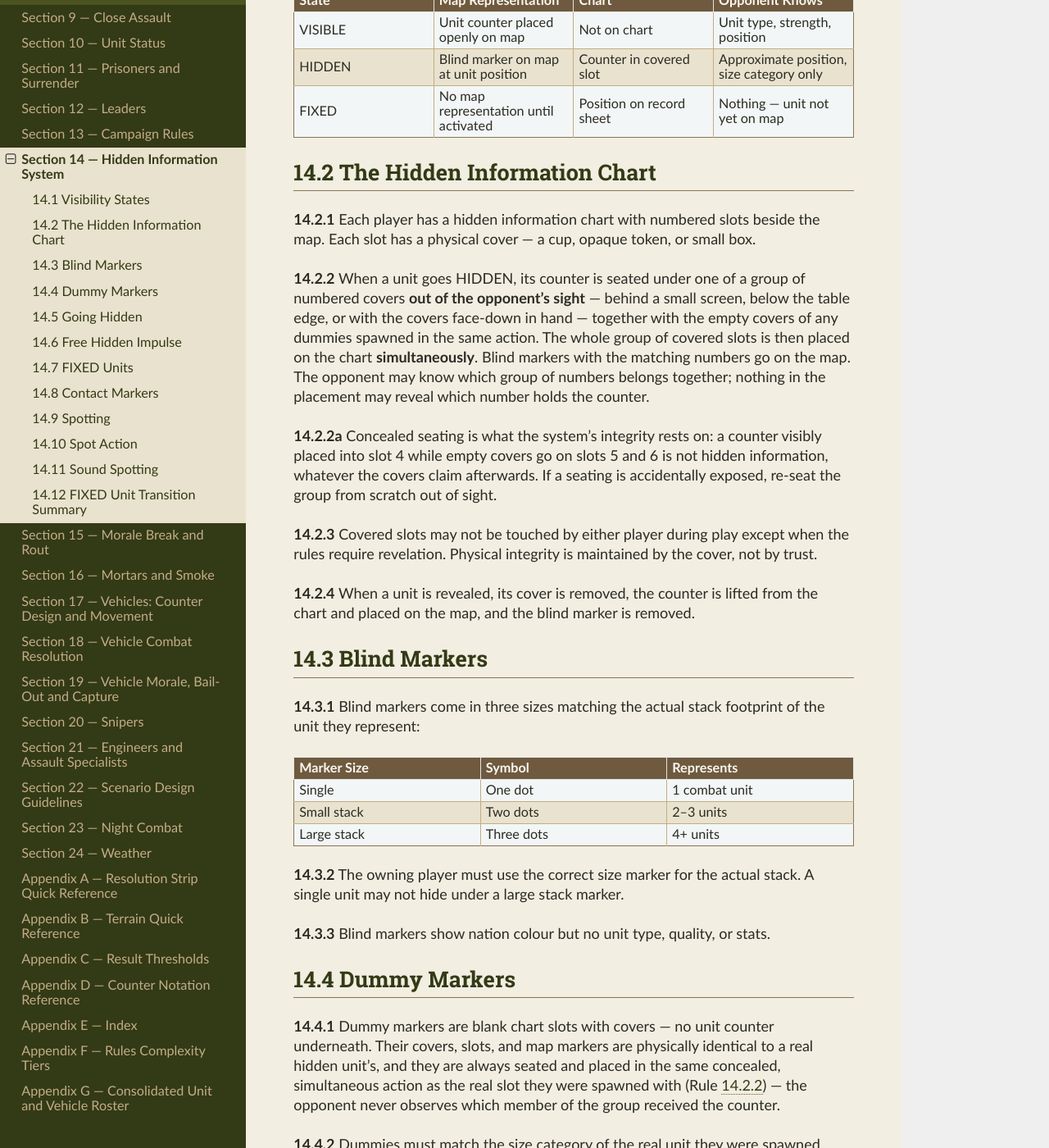
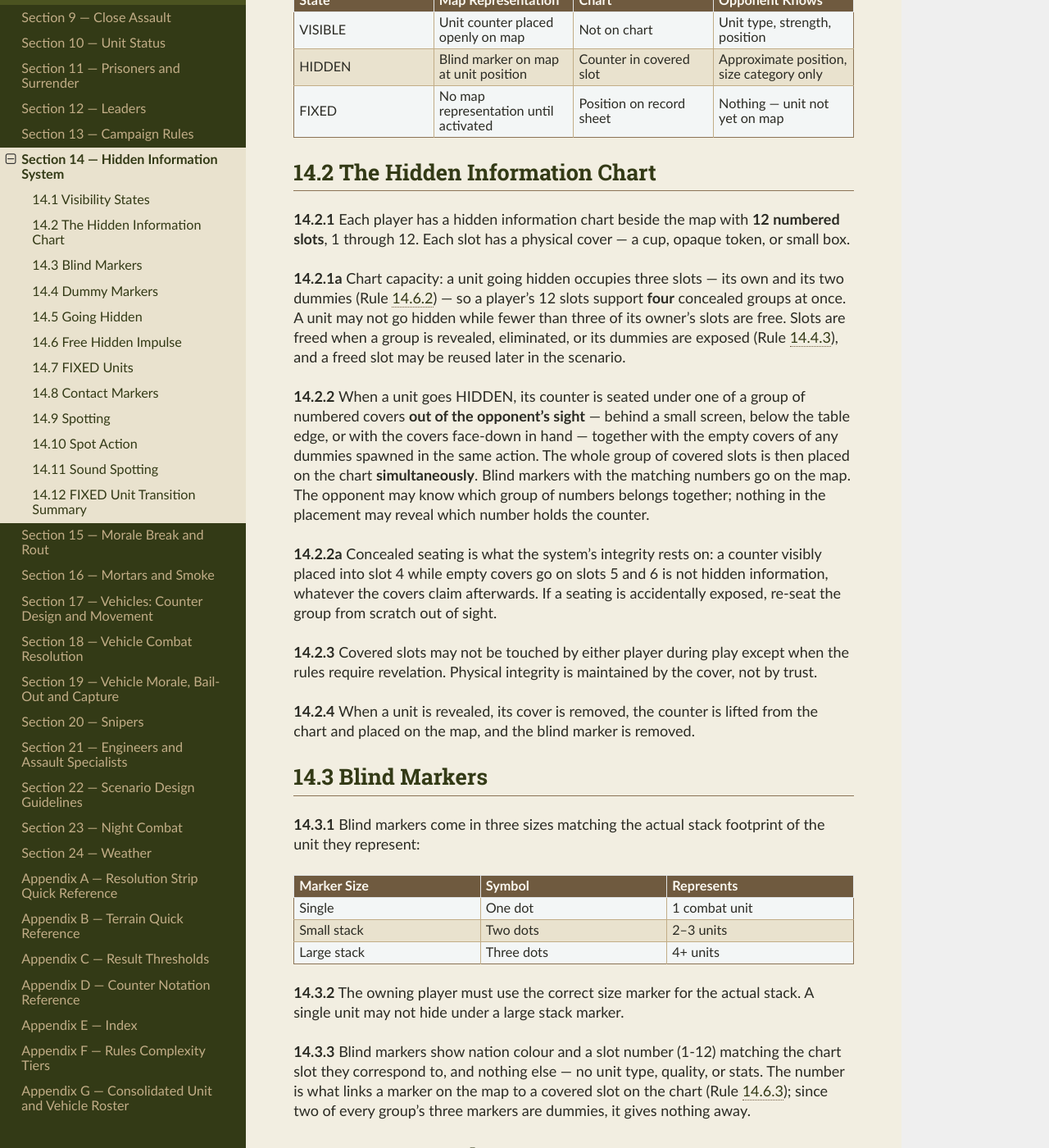
Before and after one commit to spugnoid/wdr-wargame, a Sphinx documentation site: the page built from docs/source/section_14__hidden_information_system.rst, in a window 1280 px wide and 1400 px high, scrolled down 425 px. Shown: the whole window at 82% size. Built offline with Sphinx 7.4.7 and the Read the Docs theme 3.1.0, drawn with Linux system fonts in a browser that asks for light colours.

Commit message:
Set the hidden information chart at 12 slots per player
Rule 14.2.1 and the components list both called for "numbered slots"
without ever saying how many, so a player could not build the one
component the whole of Section 14 runs on. Set at 12 per player, as the
designer chose.

- 14.2.1 states 12 slots, numbered 1-12
- 14.2.1a adds the capacity rule this implies: a hidden unit occupies
  three slots, its own plus the two dummies 14.6.2 requires, so 12 slots
  carry four concealed groups and a unit may not go hidden with fewer
  than three free. Slots free up on reveal, elimination or dummy
  exposure, and can be reused
- 14.3.3 now says blind markers carry a slot number as well as nation
  colour. 14.6.3 already required "the three matching numbered blind
  markers" while 14.3.3 said markers showed nothing but colour, so the
  numbering the system depends on existed nowhere. Two of every three
  markers are dummies, so the number gives nothing away
- components list gets real quantities in place of TBD

Also resolves a contradiction the components list carried: dummy markers
were listed as nation-neutral while 14.4.1 requires their map markers be
"physically identical" to a real hidden unit's, which are nation
coloured. A nation-neutral dummy beside a coloured blind marker is
identifiable on sight, which defeats the system entirely. Resolved in
favour of 14.4.1 -- dummies are per nation and numbered like any other.

sphinx -W clean.

Co-Authored-By: Claude Opus 5 <noreply@anthropic.com>
Claude-Session: https://claude.ai/code/session_015yXELFrfaqQ4wwWFdrsDSf

```diff
--- a/docs/source/section_14__hidden_information_system.rst
+++ b/docs/source/section_14__hidden_information_system.rst
@@ -41,13 +41,21 @@ With Deepest Regret... uses a physical hidden information system to model the fo
 ----------------------------------
 
 
-**14.2.1**  Each player has a hidden information chart with numbered slots beside the map. Each slot has a physical cover — a cup, opaque token, or small box.
+**14.2.1**  Each player has a hidden information chart beside the map with **12 numbered slots**, 1 through 12. Each slot has a physical cover — a cup, opaque token, or small box.
 
 .. container:: rule-guide
 
    **Why:** Gives the hidden-information system a physical, off-map home for concealed counters, since the whole system depends on something in the real world actually hiding information from the opponent — a chart with numbered, physically covered slots is that mechanism.
 
-   **Example:** A player's hidden information chart has numbered slots 1 through however many are needed, each with its own opaque cover, sitting beside the map where the opponent cannot see underneath any of them.
+   **Example:** A player's hidden information chart has slots numbered 1 through 12, each with its own opaque cover, sitting beside the map where the opponent cannot see underneath any of them.
+
+**14.2.1a**  Chart capacity: a unit going hidden occupies three slots — its own and its two dummies (Rule 14.6.2) — so a player's 12 slots support **four** concealed groups at once. A unit may not go hidden while fewer than three of its owner's slots are free. Slots are freed when a group is revealed, eliminated, or its dummies are exposed (Rule 14.4.3), and a freed slot may be reused later in the scenario.
+
+.. container:: rule-guide
+
+   **Why:** Fixes a real, physical limit rather than leaving the chart notionally unbounded, so the components list can state a definite quantity and a player always knows whether a Go Hidden action is legal before declaring it. Four concurrent groups comfortably exceeds what a platoon-sized force can usefully conceal, while keeping the chart small enough to sit beside the map.
+
+   **Example:** A player with three groups already concealed has nine slots occupied and three free — enough for a fourth unit to go hidden, but not a fifth until one of the existing groups is revealed.
 
 **14.2.2**  When a unit goes HIDDEN, its counter is seated under one of a group of numbered covers **out of the opponent's sight** — behind a small screen, below the table edge, or with the covers face-down in hand — together with the empty covers of any dummies spawned in the same action. The whole group of covered slots is then placed on the chart **simultaneously**. Blind markers with the matching numbers go on the map. The opponent may know which group of numbers belongs together; nothing in the placement may reveal which number holds the counter.
 
@@ -119,7 +127,7 @@ With Deepest Regret... uses a physical hidden information system to model the fo
 
    **Example:** A single unit going hidden must use the single (one-dot) marker — it cannot deliberately use a large-stack (three-dot) marker to bluff the opponent into thinking a bigger force is present.
 
-**14.3.3**  Blind markers show nation colour but no unit type, quality, or stats.
+**14.3.3**  Blind markers show nation colour and a slot number (1-12) matching the chart slot they correspond to, and nothing else — no unit type, quality, or stats. The number is what links a marker on the map to a covered slot on the chart (Rule 14.6.3); since two of every group's three markers are dummies, it gives nothing away.
 
 .. container:: rule-guide
 
```
Also changed, not shown: docs/source/appendix_e__index.rst (+10 -0 lines), docs/source/section_1__introduction_and_components.rst (+5 -5 lines).
